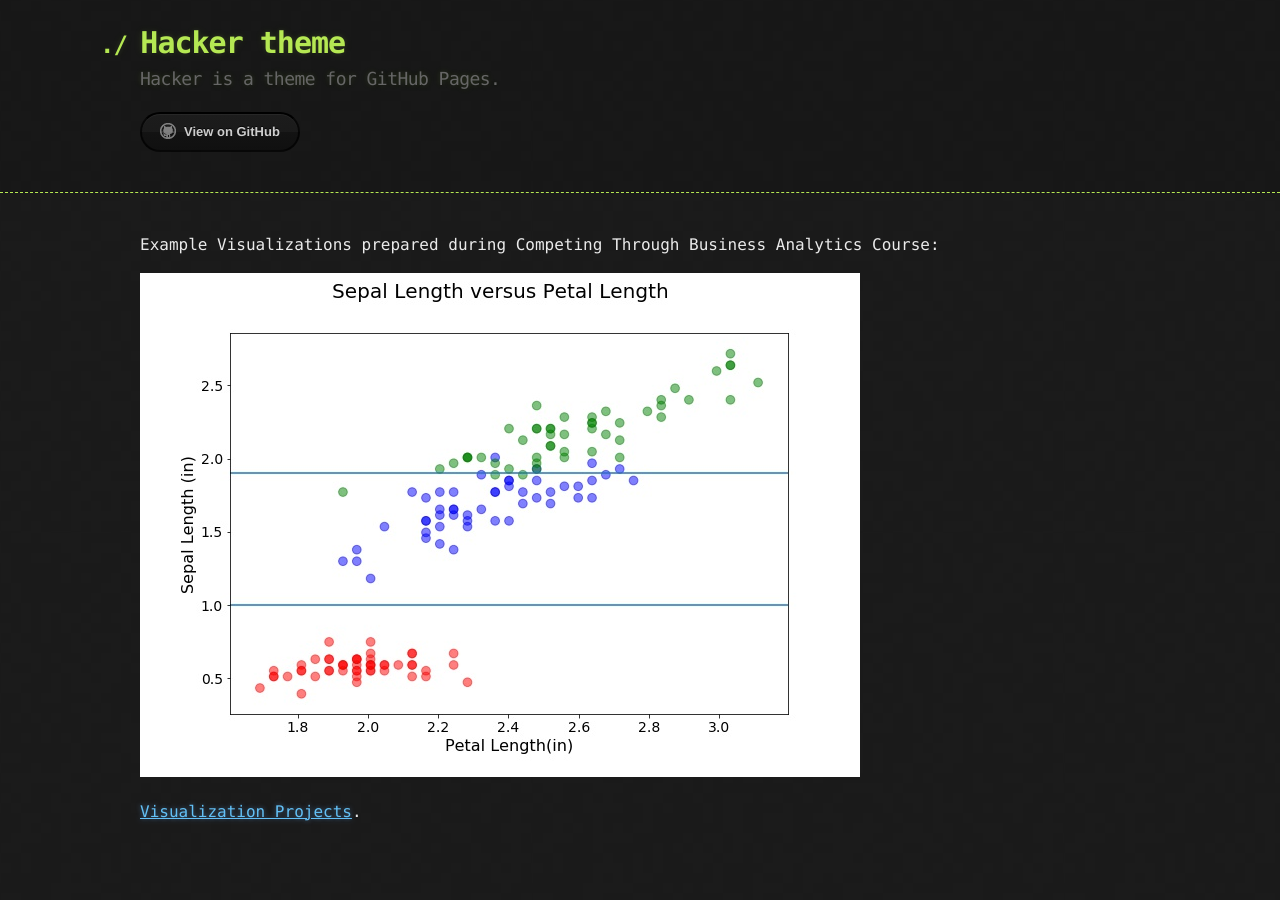
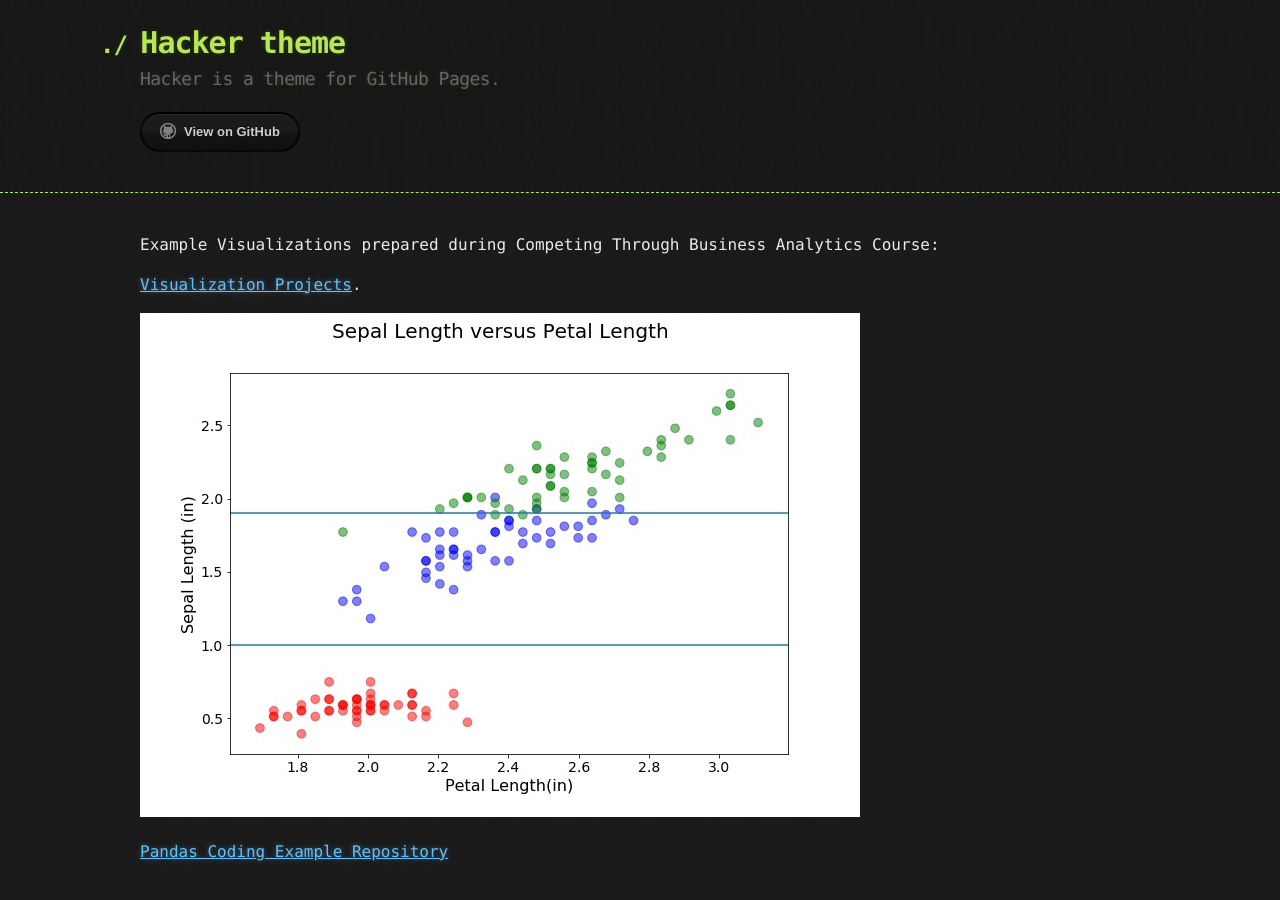
Before and after one commit to esandridge/esandridge.github.io, a Jekyll site: the page built from index.md, in a window 1280 px wide. Built offline with Jekyll 4.4.1, drawn with Linux system fonts in a browser that asks for light colours; our own code applies the rules of GitHub Pages for plain Markdown files.

Commit message:
Update index.md

```diff
--- a/index.md
+++ b/index.md
@@ -5,6 +5,10 @@ description: Various projects completed during my MSBA program at the College of
 
 Example Visualizations prepared during Competing Through Business Analytics Course:
 
+[Visualization Projects](VisualizationProjects/index.md).
+
+
 ![Example Scatter](/pics/sepLenPetLen.jpg)
 
-[Visualization Projects](VisualizationProjects/index.md).
+
+[Pandas Coding Example Repository](https://github.com/esandridge/Pandas)
```
